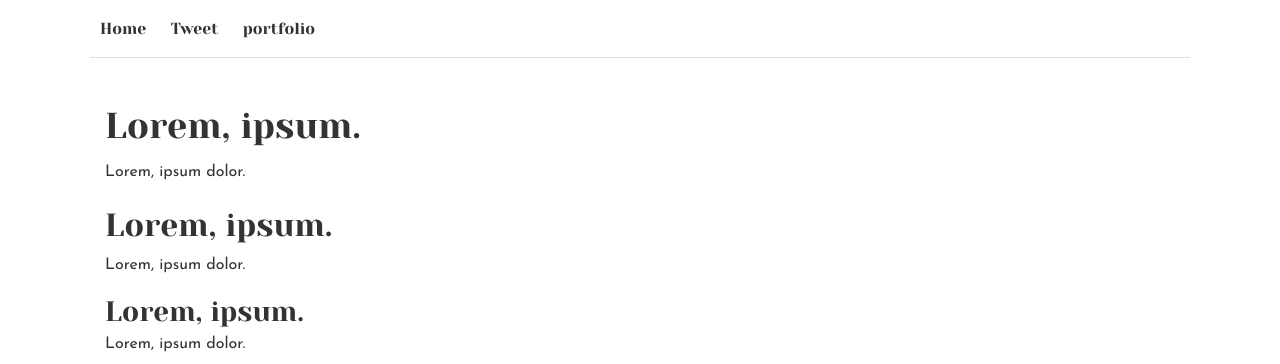
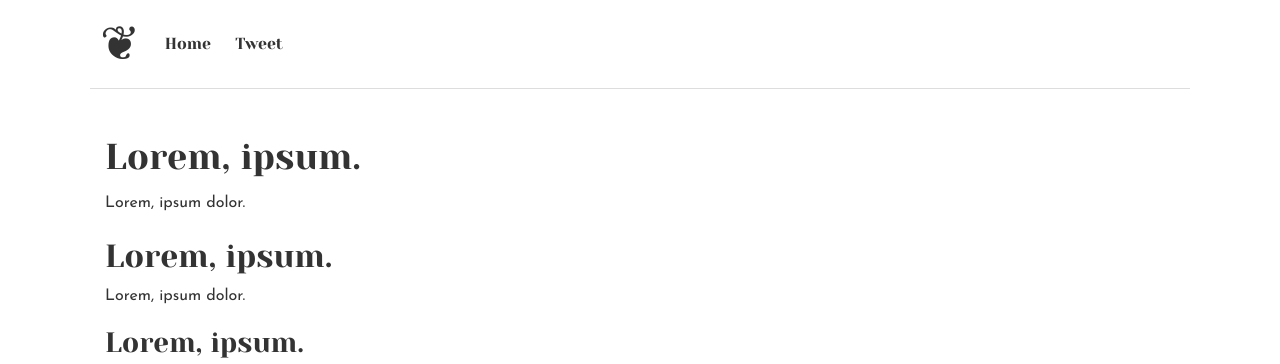
Before and after one commit to walidelbourdiney/My_First_Portfolio, a plain HTML site: page css_basic/index.html in a window 1280 px wide. Shown: the top 364 px of the page. Drawn offline with Linux system fonts and the light colour scheme.

Commit message:
add logo

```diff
--- a/css_basic/index.html
+++ b/css_basic/index.html
@@ -11,9 +11,9 @@
   <body class="works_on_smartphone">
     <header>
       <ul>
+        <li><a class="logo" href="portfolio/index.html">&#10086;</a></li>
         <li><a href="index.html">Home</a></li>
         <li><a href="tweets.html">Tweet</a></li>
-        <li><a href="portfolio/index.html">portfolio</a></li>
       </ul>
     </header>
     <main>
--- a/css_basic/styles.css
+++ b/css_basic/styles.css
@@ -16,3 +16,7 @@ body > main > article {
   flex: 1;
   overflow-y: auto;
 }
+
+header > ul > li > a.logo {
+  font-size: 3rem;
+}
```
